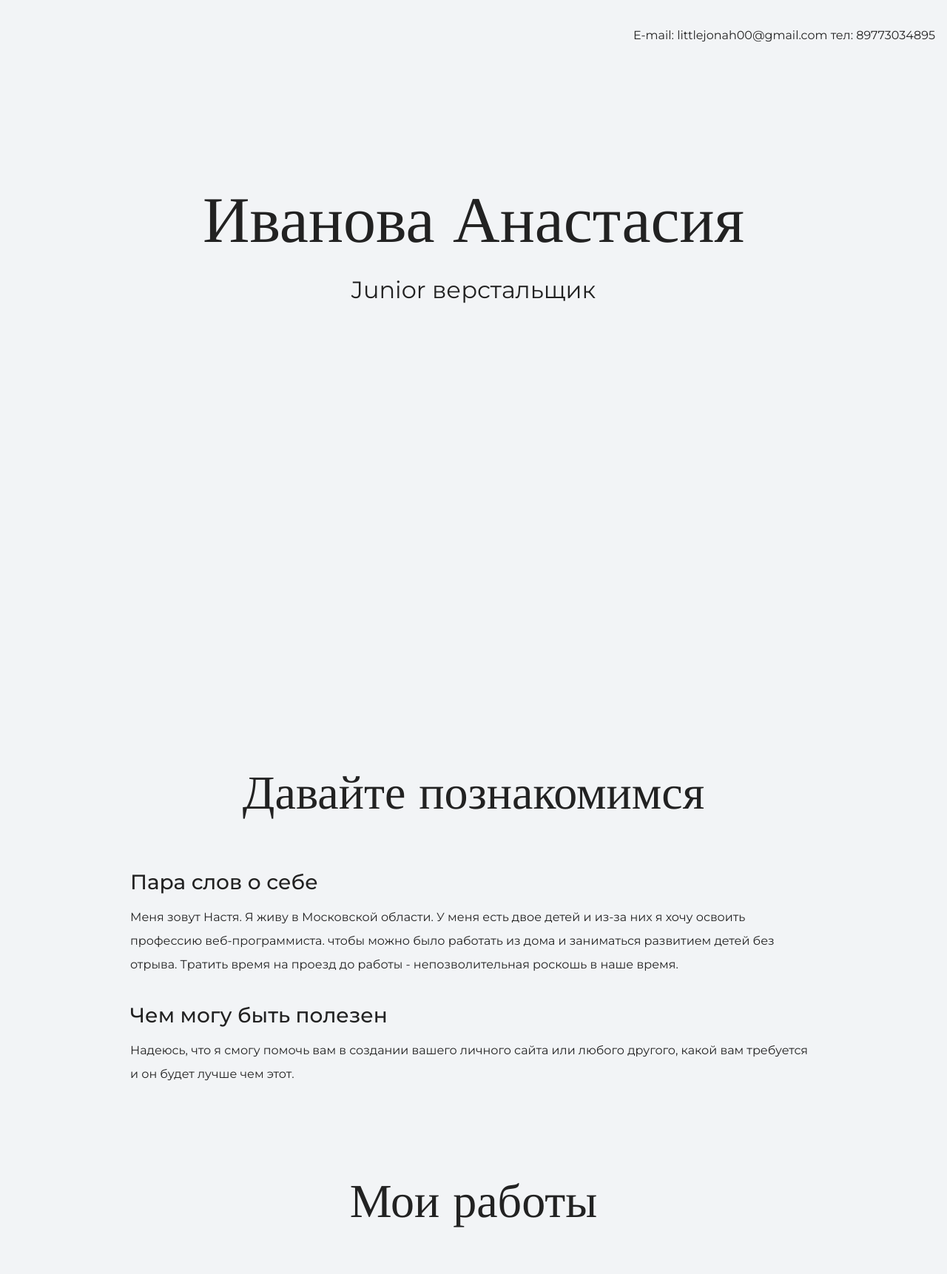
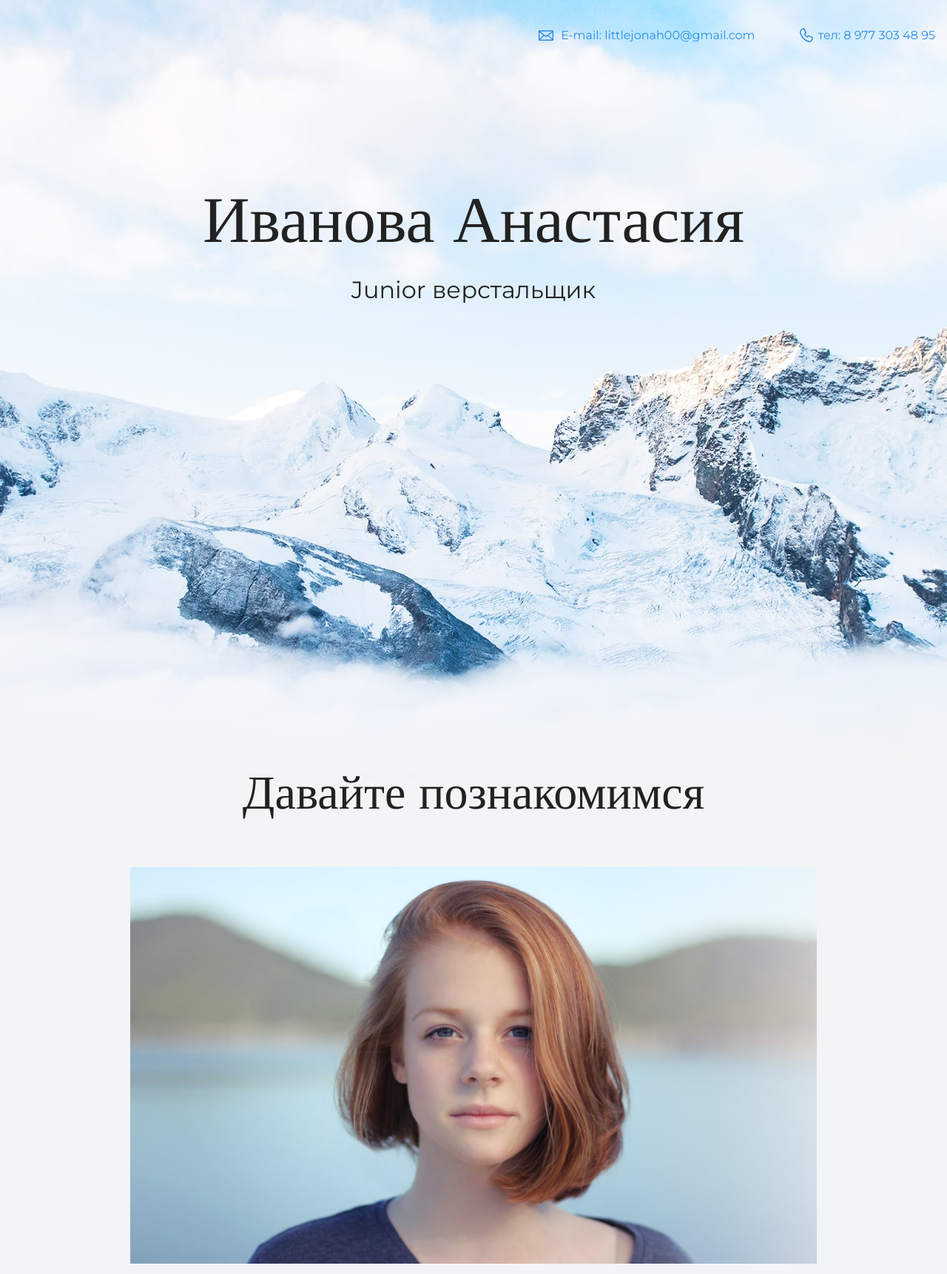
Before and after one commit to LittleJoAna/Project_HTMLCSS_1, a plain HTML site: page index.html in a window 1280 px wide. Shown: the top 1722 px of the page at 74% size. Drawn offline with nearby package versions, Linux system fonts and the light colour scheme.

Commit message:
Вносит дополнения

```diff
--- a/index.html
+++ b/index.html
@@ -10,7 +10,8 @@
   <body>
     <header class="page-header">
       <div class="container">
-      E-mail: littlejonah00@gmail.com тел: 89773034895
+      <a href="mailto:littlejonah00@gmail.com" class="header-email">E-mail: littlejonah00@gmail.com</a>
+       <a href="tel:+79773034895" class="header-phone">тел: 8 977 303 48 95</a>
     </div>
     </header>
 
@@ -24,6 +25,9 @@
     <section class="intro">
       <div class="container">
       <h2 class="subheading">Давайте познакомимся</h2>
+      <figure class="user-image">
+  <img src="files/user.jpg" width="928" height="536" alt="Фотография Неопознанного Енота">
+</figure>
       <h3>Пара слов о себе</h3>
       <p>Меня зовут Настя. Я живу в Московской области. У меня есть двое детей и из-за них я хочу освоить профессию веб-программиста. чтобы можно было работать из дома и заниматься развитием детей без отрыва.
       Тратить время на проезд до работы - непозволительная роскошь в наше время.</p>
@@ -35,9 +39,12 @@
     <section class="portfolio">
       <div class="container">
       <h2 class="subheading">Мои работы</h2>
-
+      <figure class="project-image">
+        <img src="files/project.jpg" width="928" height="536" alt="Cайт инструктора Кекса">
+      </figure>
       <h3>Сайт инструктора Кекса</h3>
       <p>Небольшой лендинг о школе для начинающих.</p>
+<a class="button" href="source/project/index.html">Открыть страницу</a>
 
       <h3>Блог начинающего верстальщика</h3>
       <p>Статический блог про обучение HTML и CSS.</p>
@@ -46,7 +53,8 @@
 
     <footer class="page-footer">
       <div class="container">
-      E-mail: littlejonah00@gmail.com
+      <a href="mailto:littlejonah00@gmail.com" class="footer-email">E-mail: littlejonah00@gmail.com</a>
+       <a href="tel:+79773034895" class="footer-phone">тел: 8 977 303 48 95</a>
     </div>
     </footer>
   </body>
```
Also changed, not shown: files/project.jpg (added), files/user.jpg (added), img/hero-bg.jpg (added), img/icon-css.svg (added), img/icon-email-footer.svg (added), img/icon-email-header.svg (added), img/icon-html.svg (added), img/icon-phone-footer.svg (added), img/icon-phone-header.svg (added).
